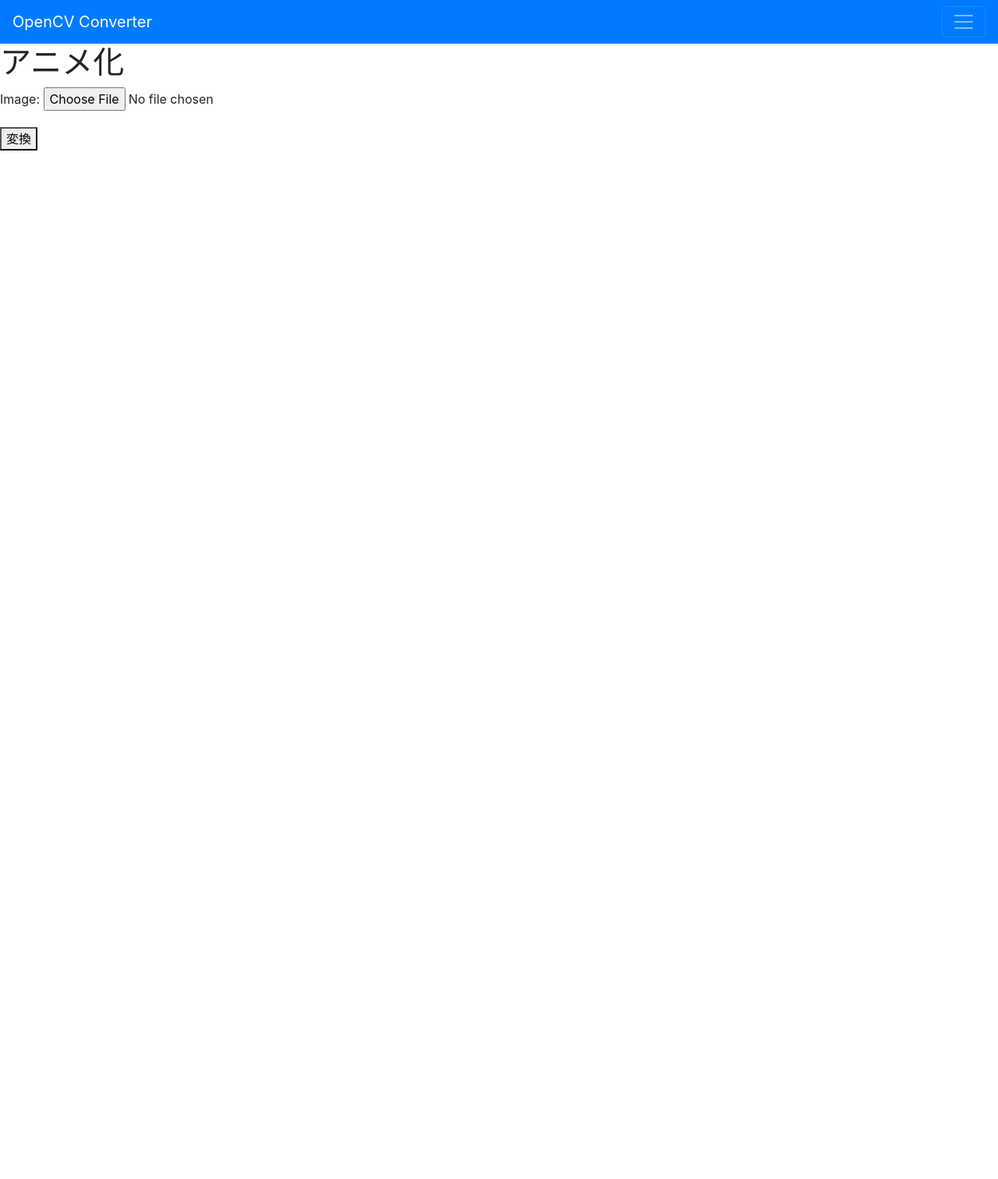
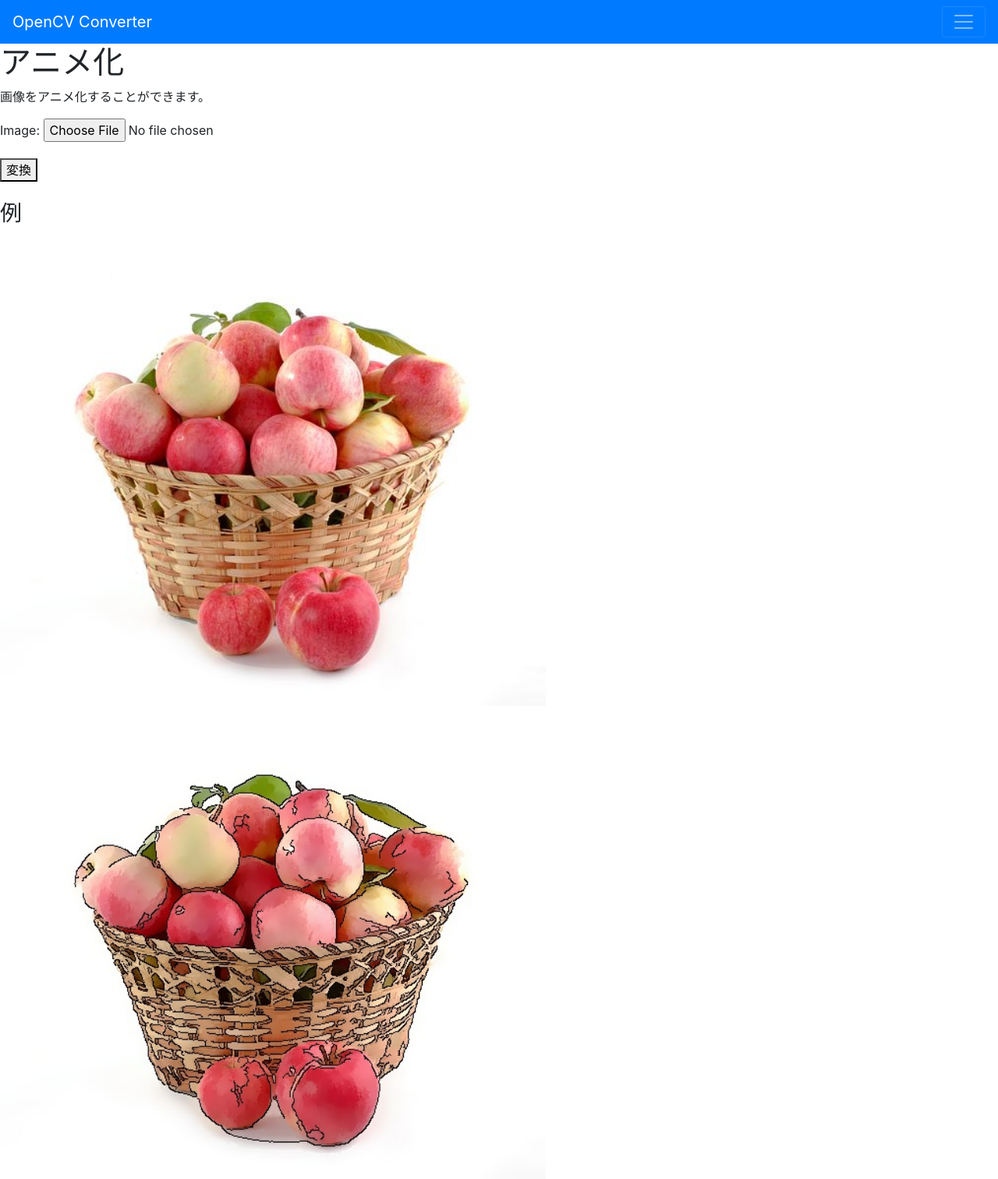
Before and after one commit to kentoandrewiwasaki/opencv_converter, a Django app: page /anime/ in a window 1280 px wide. Shown: the whole page at 78% size. Before the commit the page ends 193 px from the top, so only its background shows below. Run offline with Django 3.2, Linux system fonts and the light colour scheme; data that the repository does not hold is empty; some libraries are stand-ins or nearby versions.

Commit message:
Update of Anime View

```diff
--- a/templates/anime.html
+++ b/templates/anime.html
@@ -5,15 +5,27 @@
 
 {% block content %}
   <h1>アニメ化</h1>
+    <p>画像をアニメ化することができます。</p>
   <form method="post" enctype="multipart/form-data">
     {% csrf_token %}
     {{ form.as_p }}
     <button type="submit">変換</button>
   </form>
-  {% if anime_obj.image.url %}
-    <td><img src="{{ anime_obj.image.url }}" width=700 height=auto /></td>
+
+  {% if anime_obj == "" %}
+    <br>
+    <h3>例</h3>
+    <td>
+      <img src="/static/anime/before.jpg" width=700 height=auto />
+      <img src="/static/anime/anime.jpg" width=700 height=auto />
+    </td>
+  {% else %}
+    <br>
+    <h3>変換結果</h3>
+      <td>
+        <img src="{{ anime_obj.image.url }}" width=700 height=auto />
+        <img src="{{ anime_obj.anime_image.url }}" width=700 height=auto />
+      </td>
   {% endif %}
-  {% if anime_obj.anime_image.url %}
-    <td><img src="{{ anime_obj.anime_image.url }}" width=700 height=auto /></td>
-  {% endif %}
+
 {% endblock content %}
```
Also changed, not shown: static/anime/before.jpg (added).
